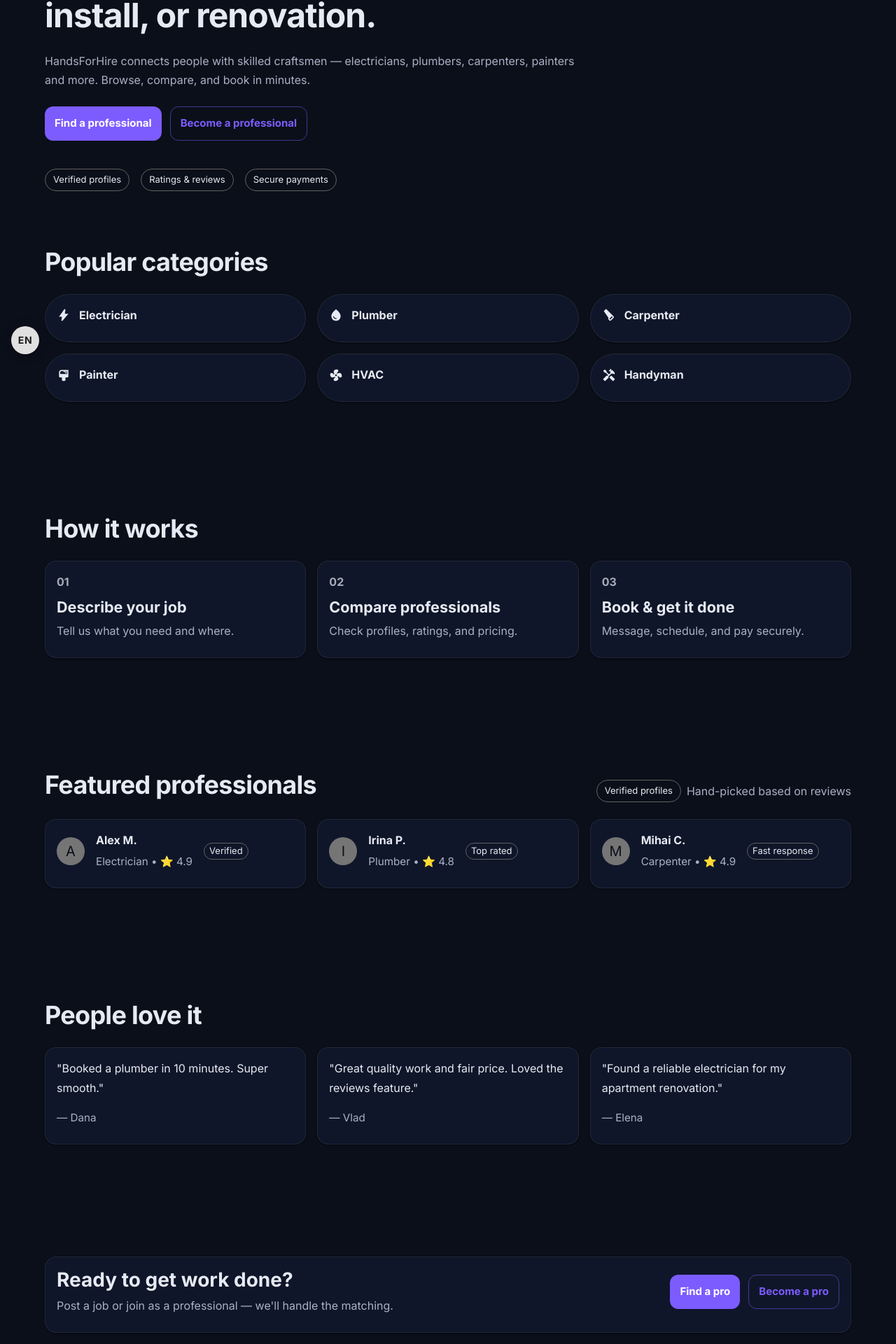
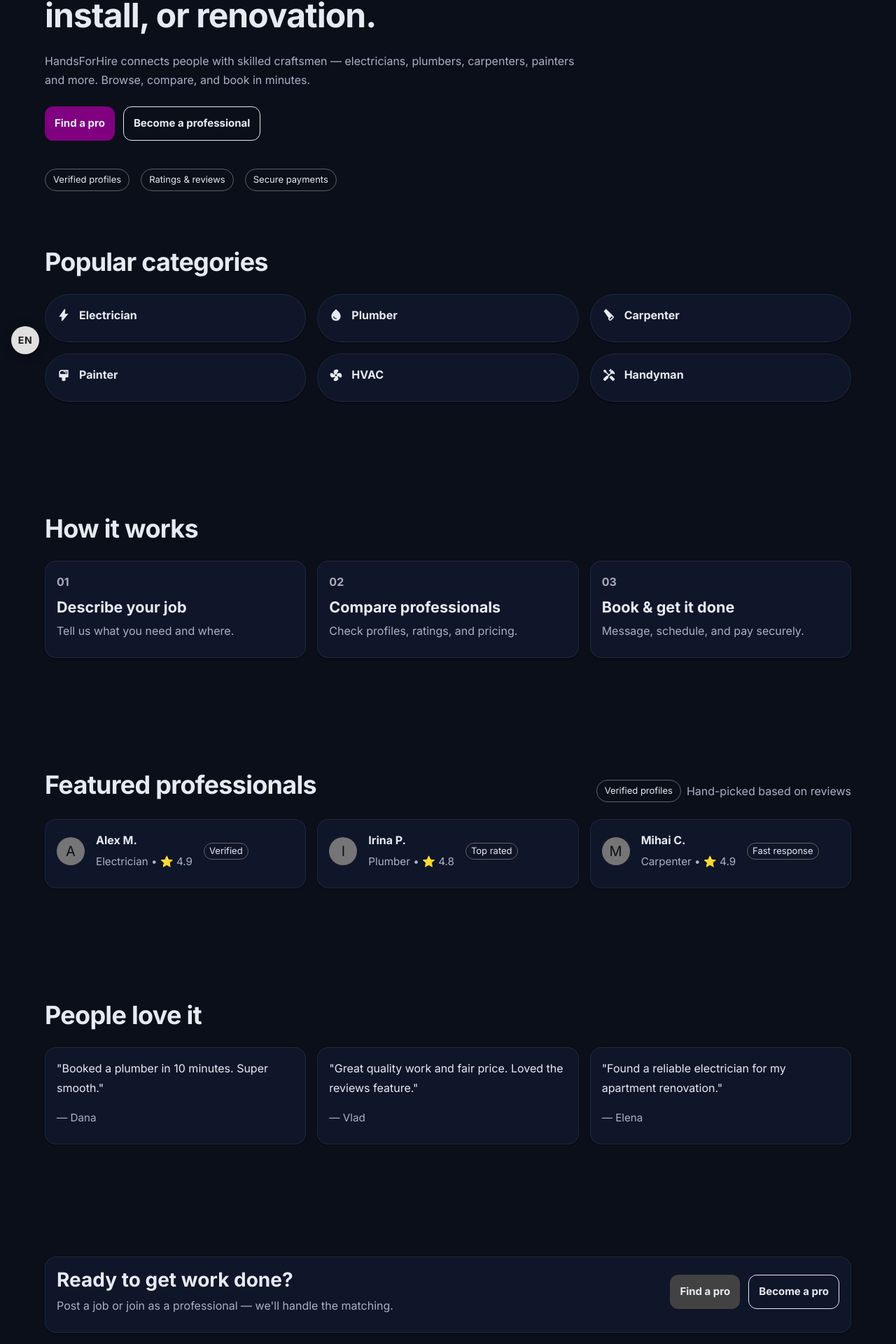
Before and after one commit to DaddyDrey/HandsForHire, a React (Vite) app: page / in a window 1280 px wide. Shown: the part 278-2198 px from the top of the page at 70% size. Built offline with nearby package versions, Linux system fonts and the light colour scheme.

Commit message:
Fixed buttons on home page

```diff
--- a/src/components/sections/home/CTA.tsx
+++ b/src/components/sections/home/CTA.tsx
@@ -2,6 +2,9 @@ import { Box, Button, Card, CardContent, Stack, Typography } from '@mui/material
 import ContainerMax from '../../common/ContainerMax';
 import Section from '../../common/Section';
 import { useLanguage } from '../../../i18n/LanguageContext';
+import paths from "../../../routes/paths";
+import { Link as RouterLink } from "react-router-dom";
+
 
 export default function CTA() {
   const { t } = useLanguage();
@@ -25,10 +28,14 @@ export default function CTA() {
               </Box>
 
               <Stack direction={{ xs: 'column', sm: 'row' }} spacing={1.5}>
-                <Button variant="contained" size="large">{t('findAPro')}</Button>
-                <Button variant="outlined" size="large">{t('becomeAPro')}</Button>
-              </Stack>
-            </Stack>
+                <Button variant="contained" size="large" component={RouterLink} to={paths.findAPro} color="inherit">
+            {t('findAPro')}
+                </Button>
+                  <Button variant="outlined" size="large" component={RouterLink} to="/become-a-pro" color="inherit">
+              {t("becomeAPro")}
+            </Button>
+                </Stack>
+             </Stack>
           </CardContent>
         </Card>
       </ContainerMax>
--- a/src/components/sections/home/Hero.tsx
+++ b/src/components/sections/home/Hero.tsx
@@ -2,6 +2,8 @@ import { Box, Button, Chip, Stack, Typography } from '@mui/material';
 import ContainerMax from '../../common/ContainerMax';
 import Section from '../../common/Section';
 import { useLanguage } from '../../../i18n/LanguageContext';
+import { Link as RouterLink } from "react-router-dom";
+import paths from "../../../routes/paths";
 
 export default function Hero() {
   const { t } = useLanguage();
@@ -25,13 +27,18 @@ export default function Hero() {
           </Typography>
 
           <Stack direction={{ xs: 'column', sm: 'row' }} spacing={1.5}>
-            <Button variant="contained" size="large">
-              {t('findAProfessional')}
+            <Button variant="contained" size="large" sx={{ bgcolor: '#800080' }} component={RouterLink} to={paths.findAPro} color="inherit">
+              {t('findAPro')}
             </Button>
-            <Button variant="outlined" size="large">
+
+            <Button variant="outlined" size="large" component={RouterLink} to="/become-a-pro" color="inherit">
               {t('becomeAProfessional')}
             </Button>
           </Stack>
+
+          {/* <Button component={RouterLink} to="/become-a-pro" color="inherit">
+              {t("becomeAPro")}
+            </Button> */}
 
           <Box sx={{ display: 'flex', gap: 2, flexWrap: 'wrap', pt: 2 }}>
             <Chip label={t('verifiedProfiles')} variant="outlined" />
--- a/src/routes/paths.ts
+++ b/src/routes/paths.ts
@@ -5,7 +5,6 @@ const paths = {
   login:"/login",
   signup: "/signup",
   account: "/account",
-
 };
 
 export default paths;
--- a/src/routes/router.tsx
+++ b/src/routes/router.tsx
@@ -7,7 +7,6 @@ import paths from "./paths";
 import LoginPage from "../pages/Login-Page/Login";
 import ProtectedRoute from "../auth/ProtectedRoute";
 import Signup from "../pages/Login-Page/Signup";
-import ProfilePage from "../pages/profile/ProfilePage";
 
 const router = createBrowserRouter([
   {
@@ -16,19 +15,8 @@ const router = createBrowserRouter([
       { path: paths.login, element: <LoginPage /> },
       { path: paths.home, element: <HomePage /> },
       { path: paths.signup, element: <Signup /> },
-
       { path: paths.findAPro, element: <FindAProPage /> },
-
-      { path: paths.account,
-        element: (
-          <ProtectedRoute>
-            <ProfilePage />
-          </ProtectedRoute>
-        ),
-      },
-
-      {
-        path: paths.becomeAPro,
+      { path: paths.becomeAPro,
         element: (
           <ProtectedRoute>
             <BecomeAProPage />
```
